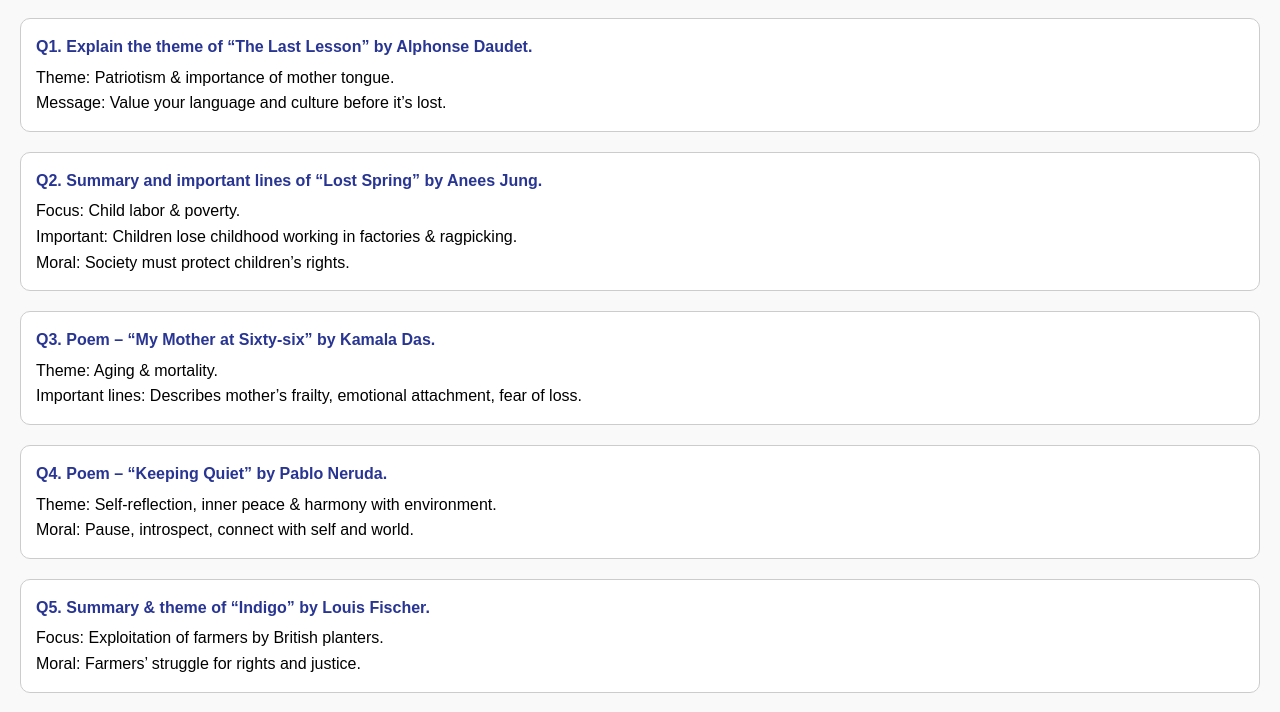
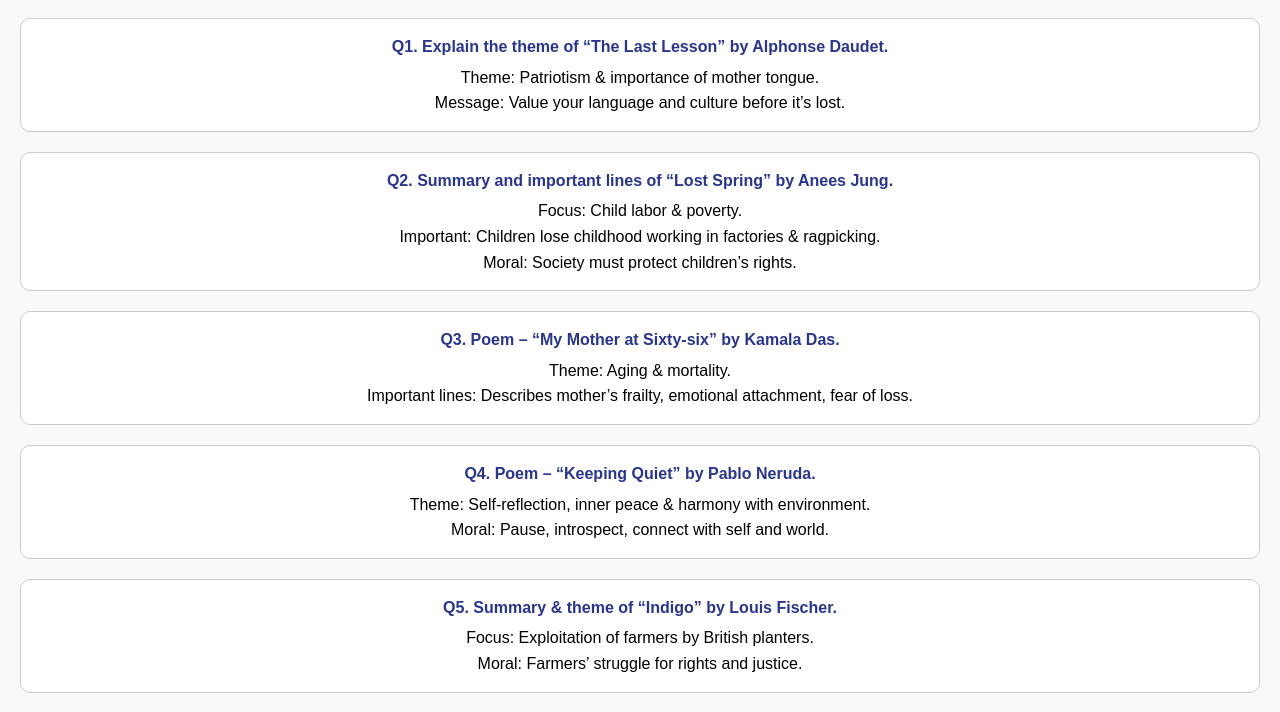
Before and after one commit to heygoodboi/Class11-prep-, a plain HTML site: page english/english.html in a window 1280 px wide. Shown: the part 76-788 px from the top of the page. Drawn offline with Linux system fonts and the light colour scheme.

Commit message:
Update english.html

```diff
--- a/english/english.html
+++ b/english/english.html
@@ -3,6 +3,8 @@
 <head>
   <meta charset="UTF-8">
   <title>English - Important Questions (2023-25)</title>
+  <!-- ✅ CSS link for subject pages -->
+  <link rel="stylesheet" href="../css/style.css">
   <style>
     body { font-family: Arial, sans-serif; margin: 20px; line-height: 1.6; background: #f9f9f9; }
     h1 { color: #6a1b9a; text-align: center; }
```
